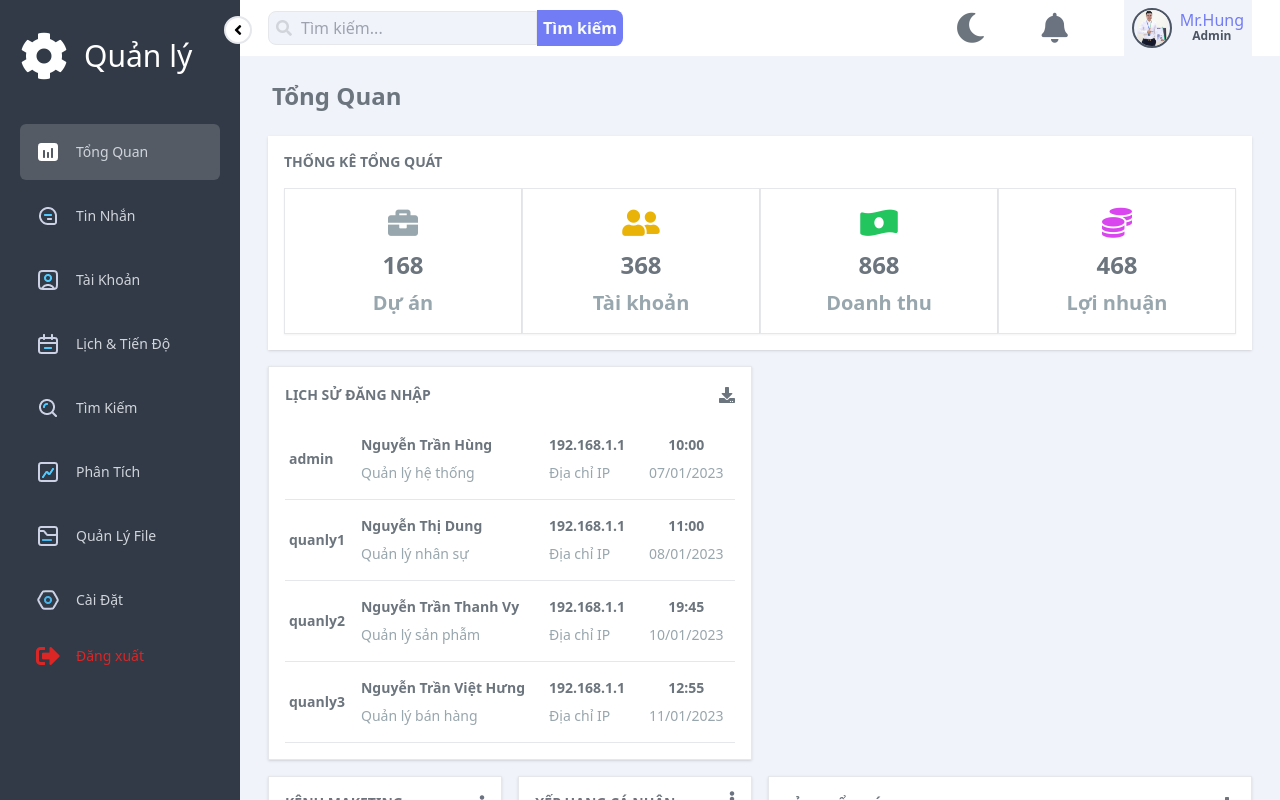
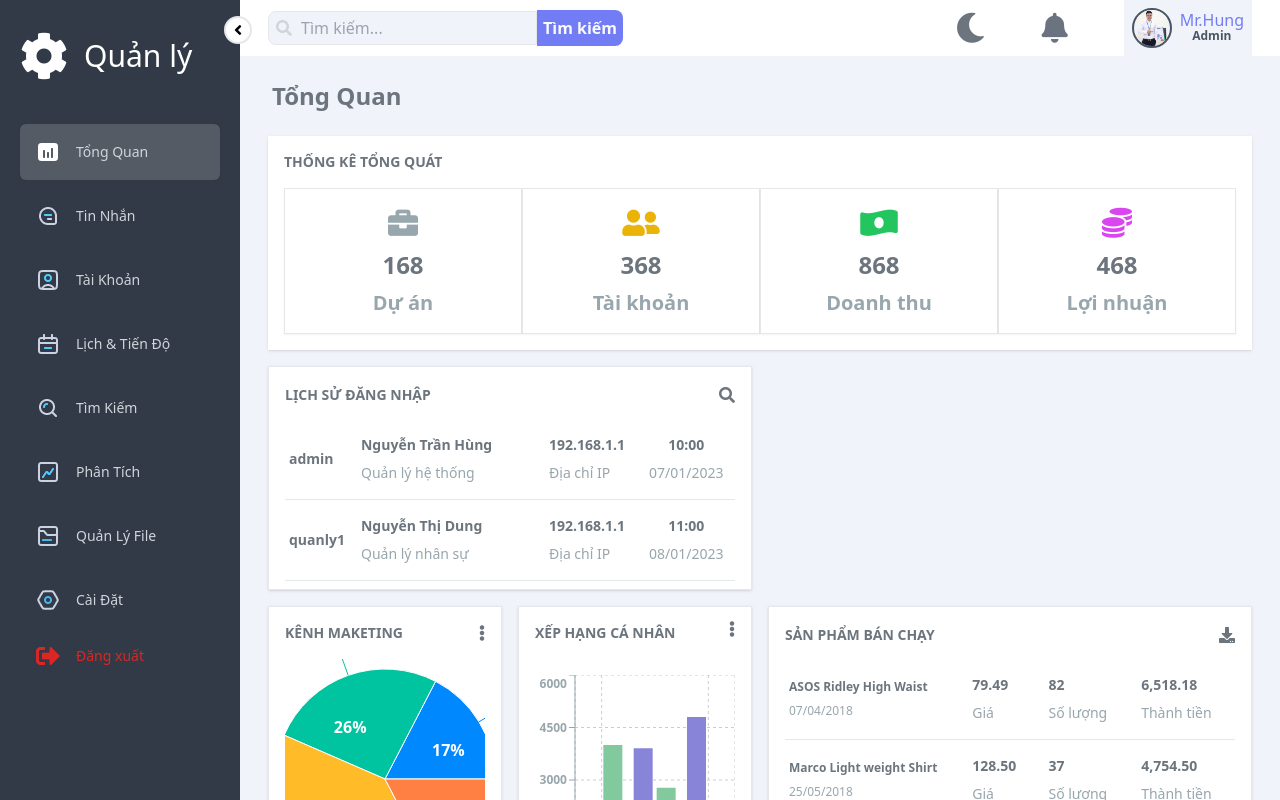
Before and after one commit to hungit1993qt/app, a React (Create React App) app: page / in a window 1280 px wide. Shown: the top 800 px of the page. Built offline with nearby package versions, Linux system fonts and the light colour scheme.

Commit message:
build login history

```diff
--- a/src/Components/Sidebar/Sidebar.tsx
+++ b/src/Components/Sidebar/Sidebar.tsx
@@ -76,7 +76,7 @@ const Sidebar = (props: Props) => {
           onClick={() => dispatch(setSideBarMobile(false))}
         ></i>
       </div>
-      <div className="overflow-y-auto h-full">
+      <div className="overflow-y-scroll h-full">
         <ul className="pt-6 ">
           {menu.map((menu, index: number) => {
             return (
--- a/src/Pages/LoginHistory/LoginHistory.tsx
+++ b/src/Pages/LoginHistory/LoginHistory.tsx
@@ -34,15 +34,15 @@ const LoginHistory = () => {
     },
   ];
   return (
-    <div className="xl:w-1/2  w-full p-2 ">
-      <div className="shadow box-border border p-4 bg-box dark:bg-dark h-full">
+    <div className="xl:w-1/2 w-full p-2 h-60 ">
+      <div className="shadow box-border border overflow-auto p-4 bg-box dark:bg-dark h-full">
         <div className="flex justify-between items-center ">
           <span className="uppercase font-bold dark:text-white text-sm">
             lịch sử đăng nhập
           </span>
           <div className="dark:text-white">
 
-            <i className="fa fa-download cursor-pointer ml-2"></i>
+            <i className="fa fa-search cursor-pointer ml-2"></i>
           </div>
         </div>
         <div className="overflow-auto">
```
